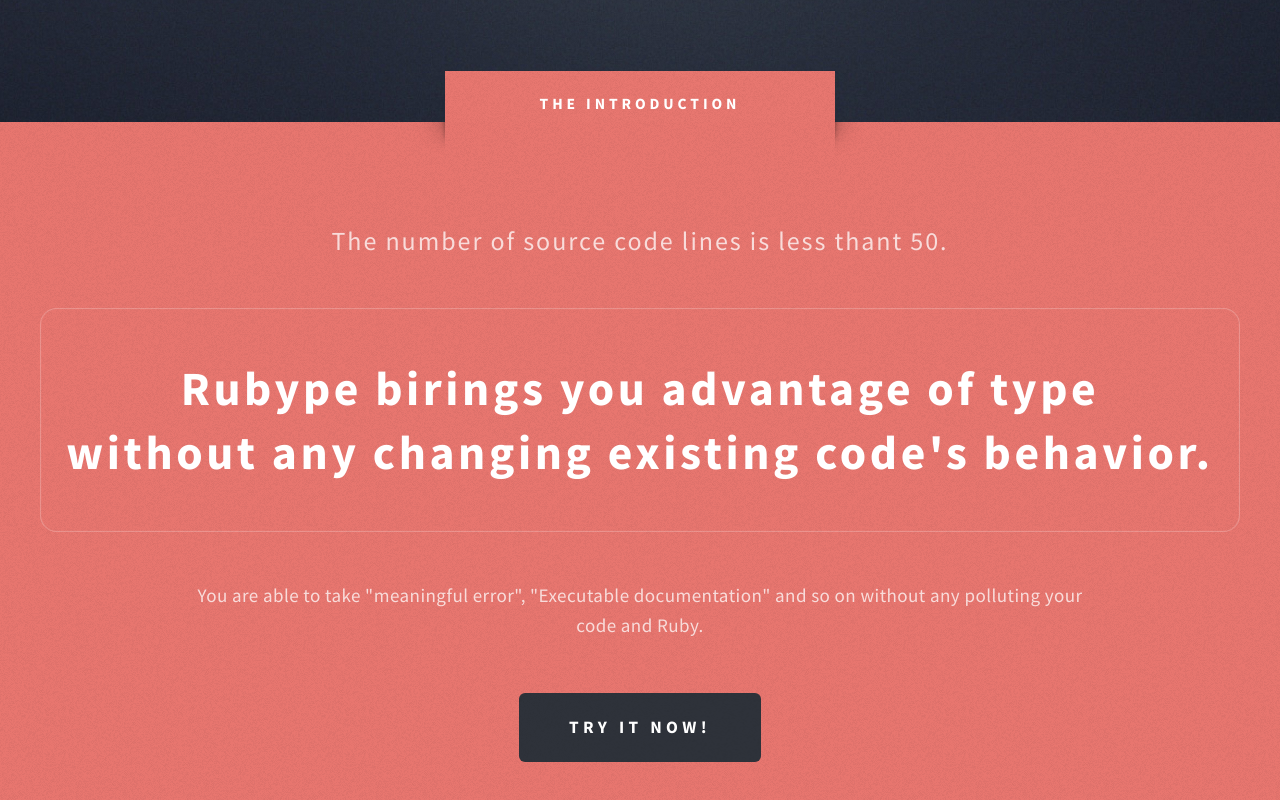
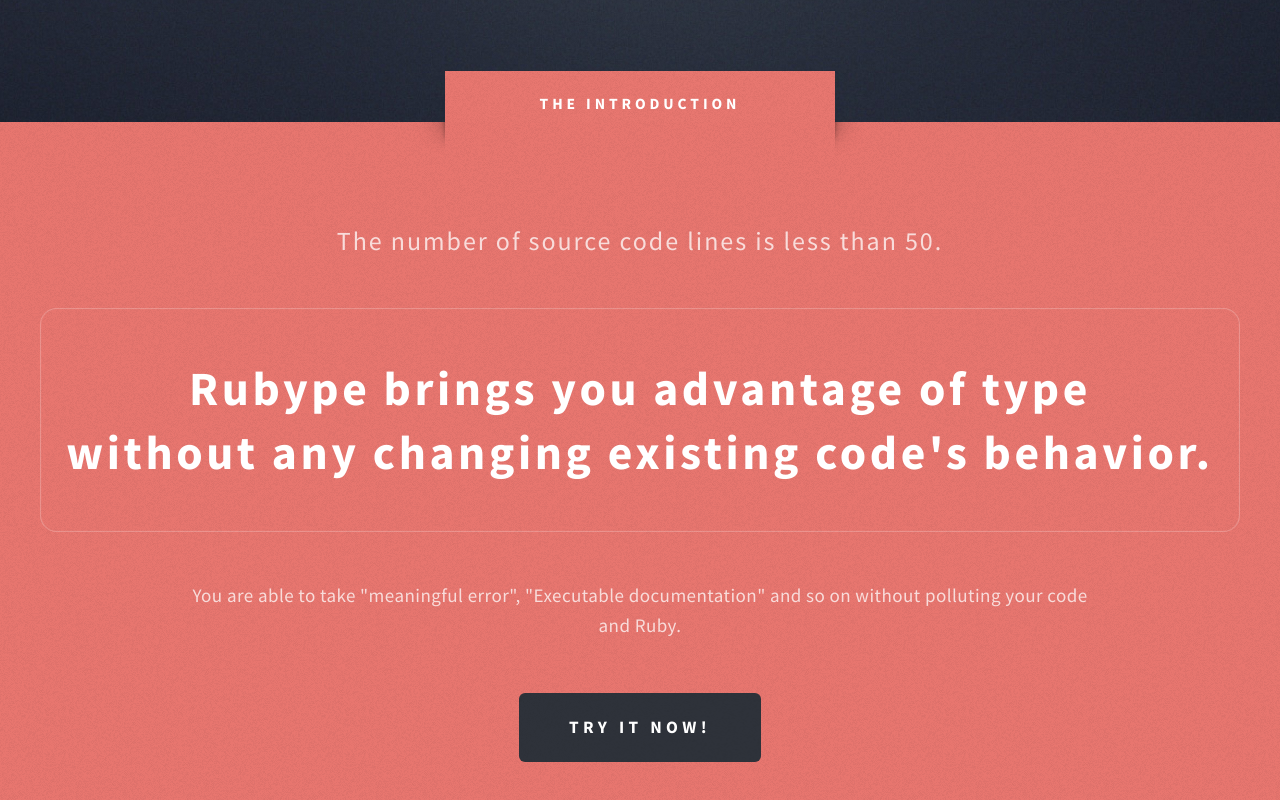
Before and after one commit to gogotanaka/rubype.github.io, a plain HTML site: page index.html in a window 1280 px wide. Shown: the part 502-1302 px from the top of the page. Drawn offline with Linux system fonts and the light colour scheme.

Commit message:
Fixes typo errors

```diff
--- a/index.html
+++ b/index.html
@@ -41,12 +41,12 @@
 			<div id="intro-wrapper" class="wrapper style1">
 				<div class="title">The Introduction</div>
 				<section id="intro" class="container">
-					<p class="style1">The number of source code lines is less thant 50.</p>
+					<p class="style1">The number of source code lines is less than 50.</p>
 					<p class="style2">
-						Rubype birings you advantage of type<br class="mobile-hide" />
+						Rubype brings you advantage of type<br class="mobile-hide" />
 						without any changing existing code's behavior.
 					</p>
-					<p class="style3">You are able to take "meaningful error", "Executable documentation" and so on without any polluting your code and Ruby.</p>
+					<p class="style3">You are able to take "meaningful error", "Executable documentation" and so on without polluting your code and Ruby.</p>
 					<ul class="actions">
 						<li><a href="https://github.com/gogotanaka/Rubype" class="button style3 big">Try it now!</a></li>
 					</ul>
```
